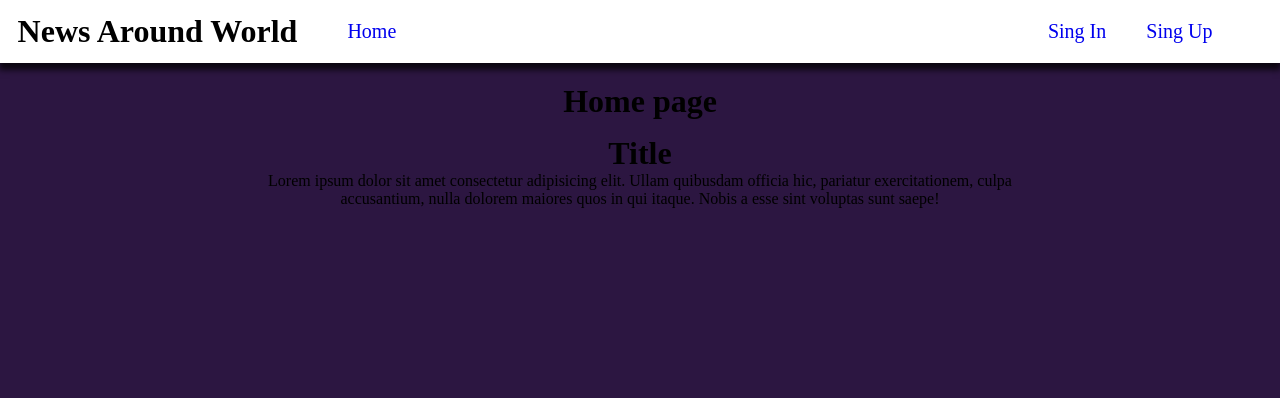
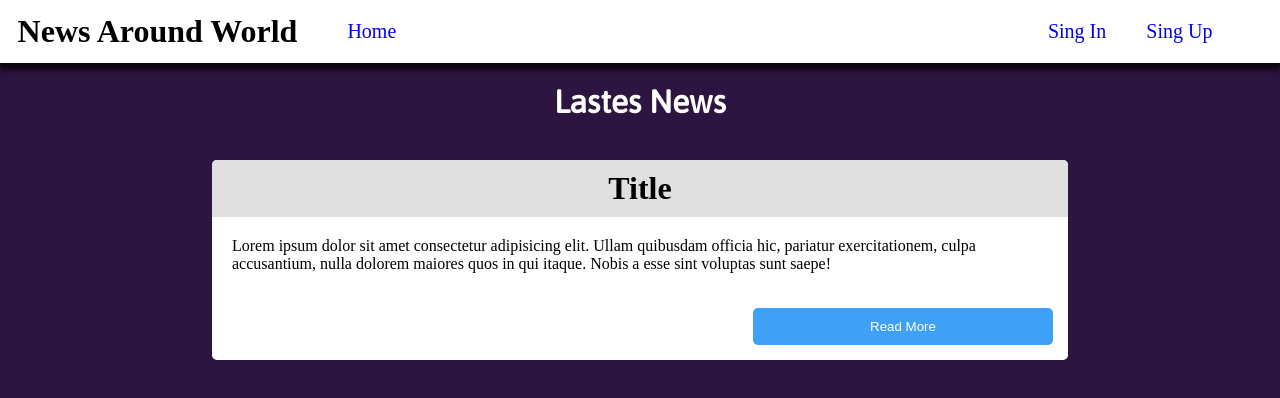
Before and after one commit to Macklaus/final-project-electiva, a Vue app: page /#/home in a window 1280 px wide. Shown: the top 398 px of the page. Built offline with nearby package versions, Linux system fonts and the light colour scheme; the HTML template or start-up script is replaced by a standard one; a web font is replaced by a local one.

Commit message:
css en las noticias mostradas en home page

```diff
--- a/src/components/New.vue
+++ b/src/components/New.vue
@@ -1,12 +1,39 @@
 <template>
     <div class="new-container">
-        <h1>Title</h1>
-        <p>Lorem ipsum dolor sit amet consectetur adipisicing elit. Ullam quibusdam officia hic, pariatur exercitationem, culpa accusantium, nulla dolorem maiores quos in qui itaque. Nobis a esse sint voluptas sunt saepe!</p>
+        <div class="new-title"><h1>Title</h1></div>
+        <p class="new-content">Lorem ipsum dolor sit amet consectetur adipisicing elit. Ullam quibusdam officia hic, pariatur exercitationem, culpa accusantium, nulla dolorem maiores quos in qui itaque. Nobis a esse sint voluptas sunt saepe!</p>
+        <button class="button new-read-more">Read More</button>
     </div>
 </template>
 
 <style scoped>
 .new-container{
-    padding: 15px;
+    background-color: #ffffff;
+    margin: 10px 0;
+    border-radius: 5px;
+    /*flex*/
+    display: flex;
+    flex-direction: column;
+}
+.new-title{
+    background-color: rgb(224, 224, 224);
+    border-top-left-radius: 5px;
+    border-top-right-radius: 5px;
+    padding: 10px;
+}
+.new-content{
+    padding: 20px;
+    text-align: left;
+}
+.new-read-more{
+    width: 300px;
+    margin: 15px;
+    background-color: #3fa0f7;
+    color: #ffffff;
+    /*flex*/
+    align-self: flex-end;
+}
+.new-read-more:hover{
+    background: linear-gradient(to right, rgba(179,220,237,1) 0%, rgba(41,184,229,1) 50%, rgba(188,224,238,1) 100%);
 }
 </style>
--- a/src/views/Home.vue
+++ b/src/views/Home.vue
@@ -1,6 +1,6 @@
 <template>
     <div class="home-container">
-        <h1 class="home-title">Home page</h1>
+        <h1 class="home-title">Lastes News</h1>
         <New/>
     </div>
 </template>
@@ -22,4 +22,10 @@ export default {
     text-align: center;
     width: 70%;
 }
+
+.home-title{
+    font-family: 'Asap', sans-serif;
+    color: #ffffff;
+    margin-bottom: 40px;
+}
 </style>
```
Also changed, not shown: 1 other file (tests, documents, lock files or other folders).
